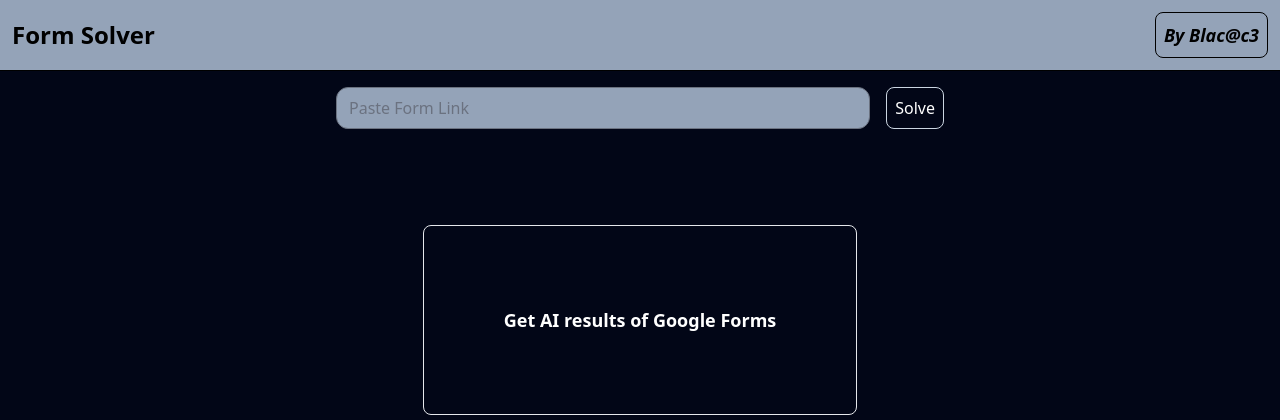
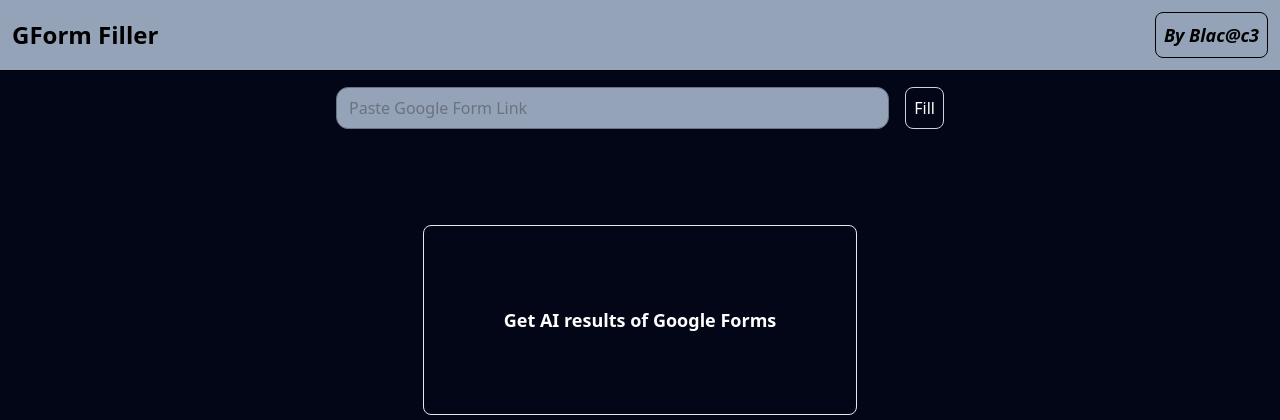
Before and after one commit to BlacAc3/gform-answer-ai, a Django app: page / in a window 1280 px wide. Shown: the top 420 px of the page. Run offline with Django 5.2, Linux system fonts and the light colour scheme; style sheets or scripts are compiled from the project's sources; some libraries are stand-ins or nearby versions.

Commit message:
index page adjustment

```diff
--- a/solution/templates/solution/index.html
+++ b/solution/templates/solution/index.html
@@ -4,7 +4,7 @@
     <head>
         <meta charset="UTF-8" />
         <meta name="viewport" content="width=device-width, initial-scale=1.0" />
-        <title>Our Solution</title>
+        <title>GForm Filler By Blacac3</title>
         <script src="{% static 'htmx.min.js' %}" defer></script>
         {% tailwind_css %}
     </head>
@@ -12,7 +12,7 @@
         <nav
             class="w-full bg-slate-400 text-black flex items-center justify-between p-3 border-b border-b-black"
         >
-            <h1 class="font-bold text-2xl">Form Solver</h1>
+            <h1 class="font-bold text-2xl">GForm Filler</h1>
             <a
                 target="_blank"
                 href="https://blacac3-portfolio.vercel.app/"
@@ -29,7 +29,7 @@
             {% csrf_token %}
             <input
                 class="bg-slate-400 rounded-xl w-full text-black"
-                placeholder="Paste Form Link"
+                placeholder="Paste Google Form Link"
                 type="url"
                 name="url"
                 id="form-url"
@@ -38,7 +38,7 @@
                 class="p-2 border border-slate-300 w-fit rounded-lg hover:bg-slate-300 hover:text-black transition-colors duration-300"
                 type="submit"
             >
-                Solve
+                Fill
             </button>
         </form>
 
```
